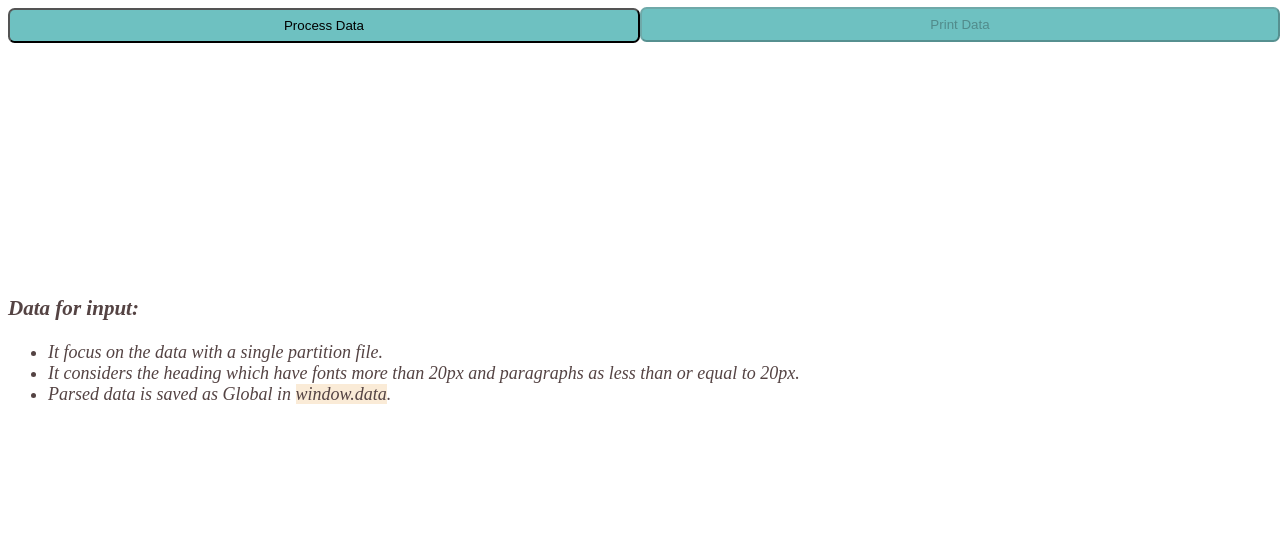
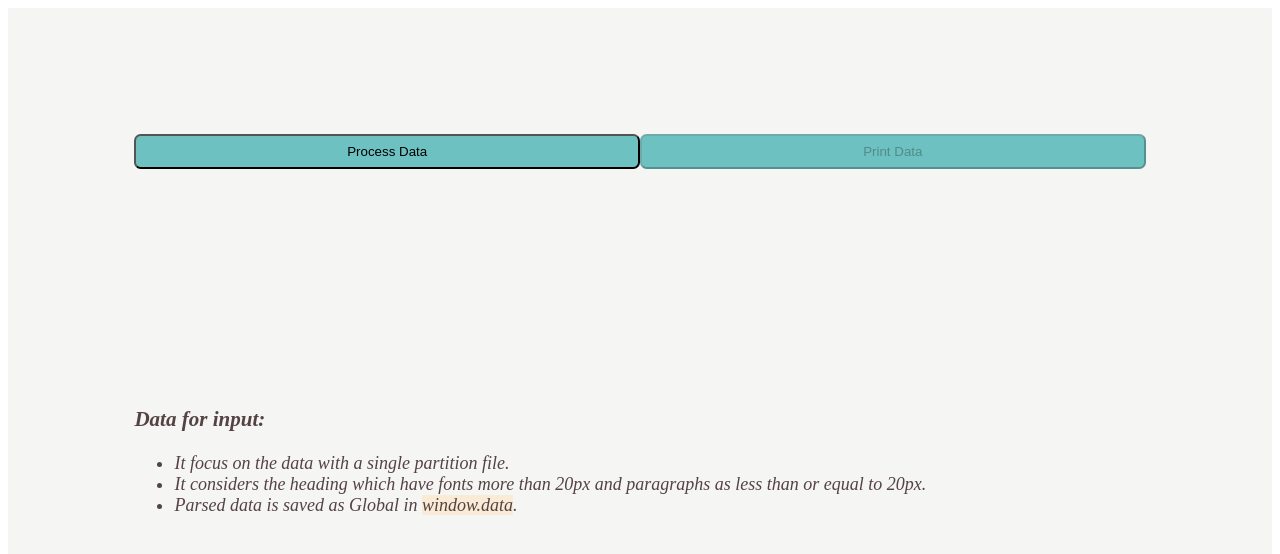
Before and after one commit to tarun4all/pdfjs-data-parser, a plain HTML site: page index.html in a window 1280 px wide. Drawn offline with Linux system fonts and the light colour scheme.

Commit message:
Update index.html

```diff
--- a/index.html
+++ b/index.html
@@ -16,7 +16,7 @@
 <body>
 	<script src="https://mozilla.github.io/pdf.js/build/pdf.js"></script>
 
-	<div>
+	<div style="padding: 10%; background-color:#f5f5f3;">
 		<button onclick="getData()" style="    border-radius: 0.5em;
 											display: block;
 											width: 50%;
@@ -27,11 +27,11 @@
 														display: block;
 														width: 50%;
 														background-color: #6ec1c1;
-														position: absolute;
-														top: 7px;
+														position: relative;
+														top: -35px;
 														left: 50%;
 														height: 35px;"> Print Data</button>
-	</div>
+
 		<div id="consolePrint"></div>
 
 		<div class="terms">
@@ -47,6 +47,7 @@
 					Parsed data is saved as Global in <span style="background: antiquewhite;">window.data</span>.
 				</li>
 			</ul>
+		</div>
 	</div>
 	<script>
 		function display() {
```
Lines whose indentation alone changed are shown as unchanged.
